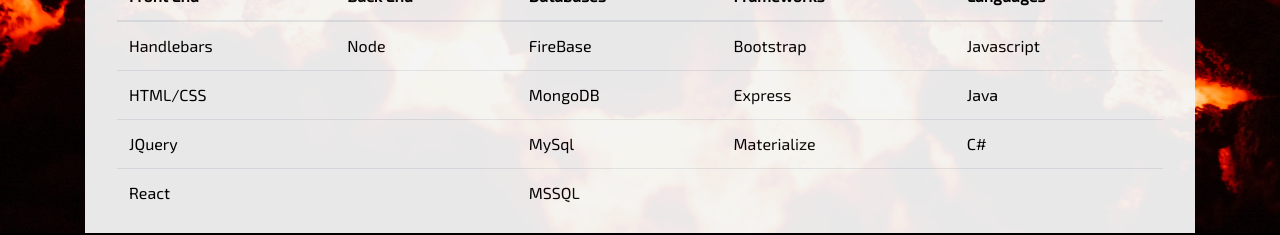
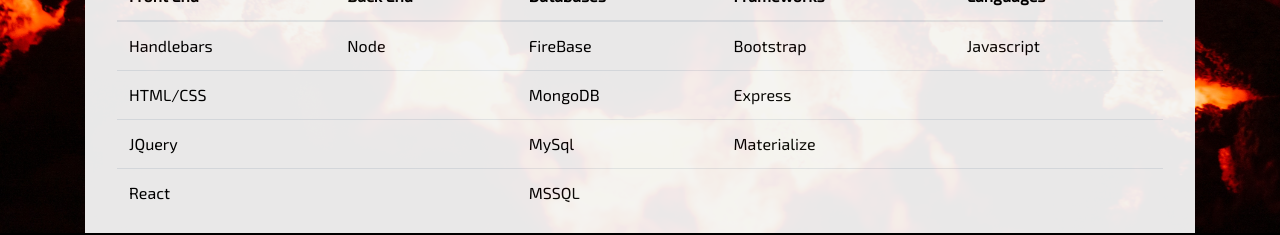
Before and after one commit to irichard03/reactportfolio, a React (Create React App) app: page / in a window 1280 px wide. Shown: the part 527-762 px from the top of the page. Built offline with nearby package versions, Linux system fonts and the light colour scheme.

Commit message:
Updated StackTable.

```diff
--- a/src/content/StackTable.js
+++ b/src/content/StackTable.js
@@ -32,14 +32,14 @@
             <td className="BackEnd"></td>
             <td className="Databases">MongoDB</td>
             <td className="Frameworks">Express</td>
-            <td className="Langauges">Java</td>
+            <td className="Langauges"></td>
           </tr>
           <tr>
             <td className="FrontEnd">JQuery</td>
             <td></td>
             <td className="Databases">MySql</td>
             <td className="frameworks">Materialize</td>
-            <td className="langauges">C#</td>
+            <td className="langauges"></td>
           </tr>
           <tr>
             <td className="FrontEnd">React</td>
```
